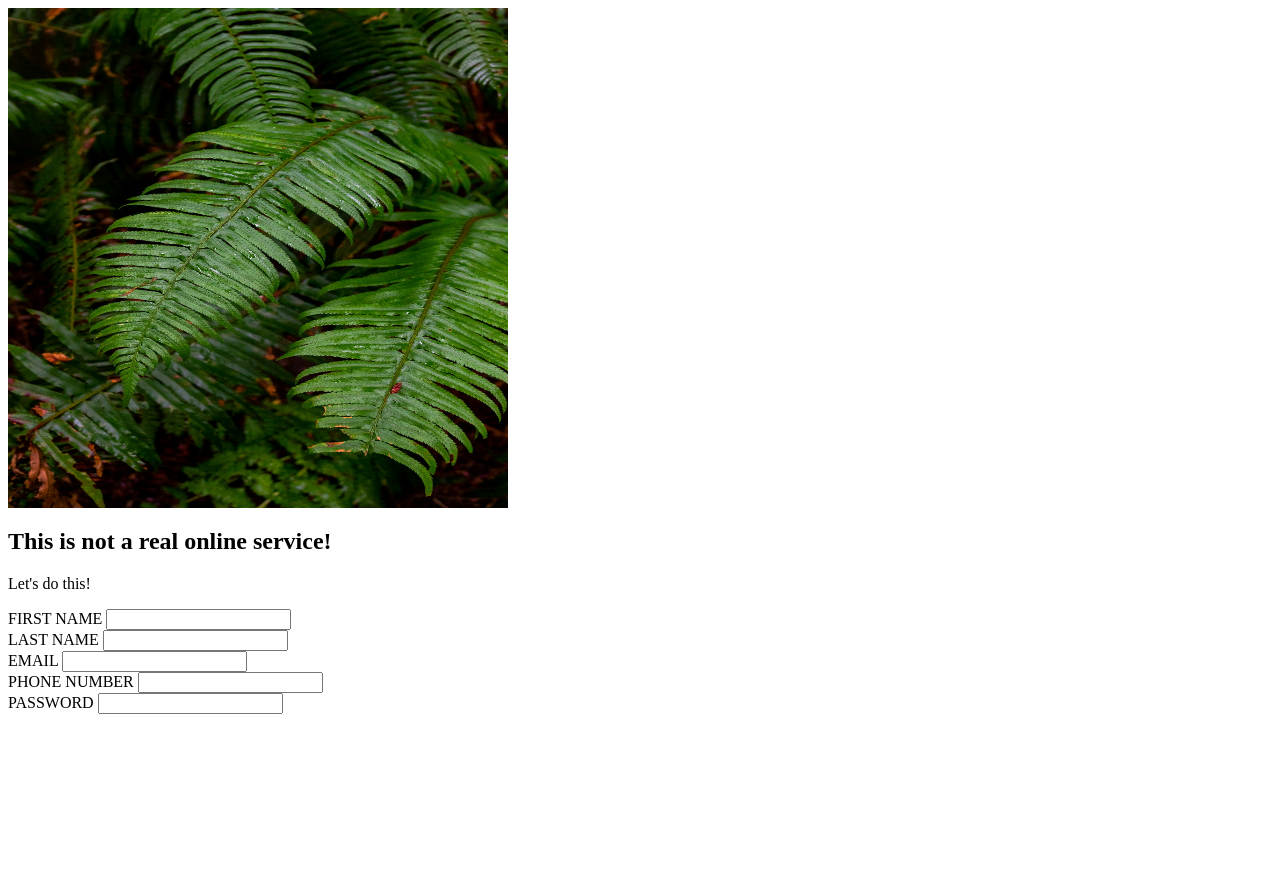
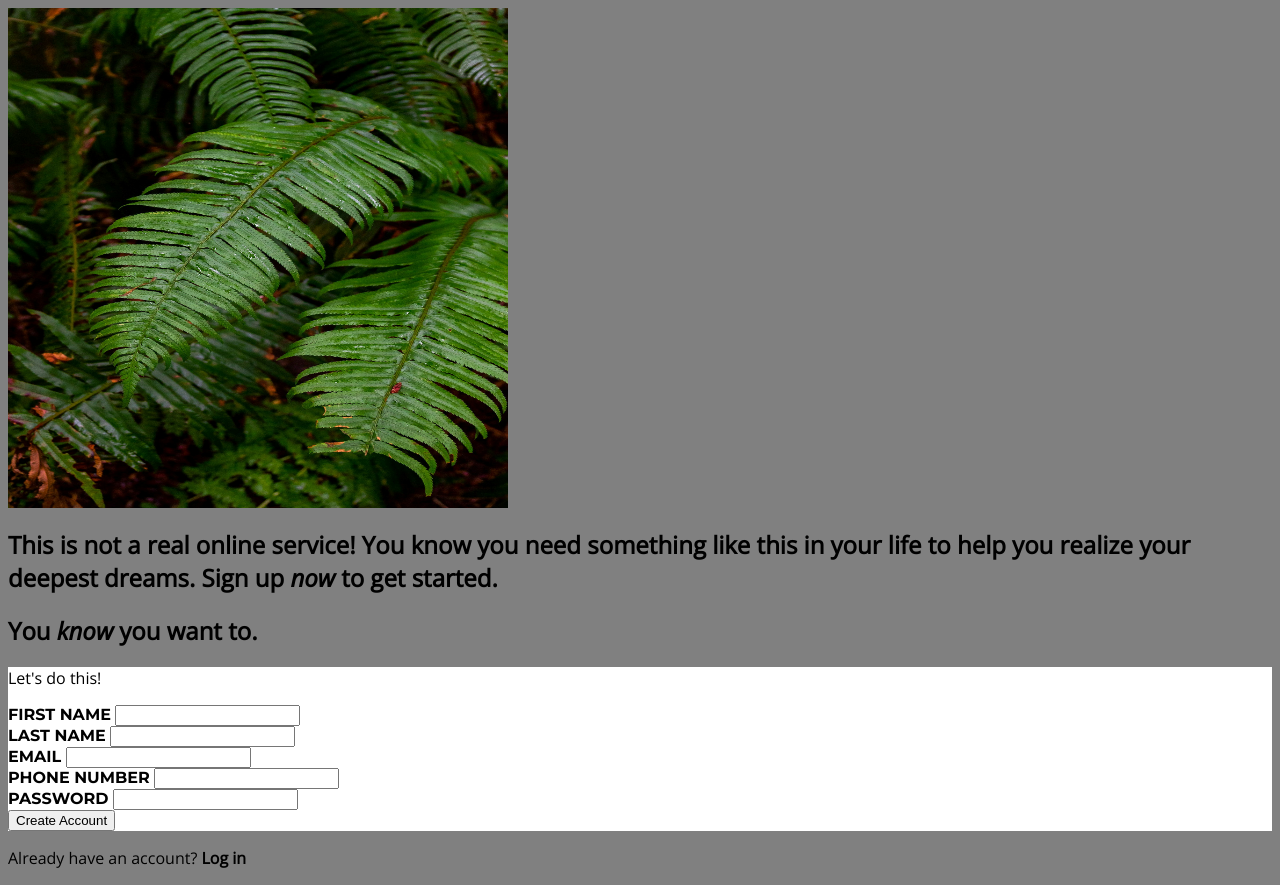
Before and after one commit to qvang/signup-form, a plain HTML site: page index.html in a window 1280 px wide. Before the commit the page ends 800 px from the top, so only its background shows below. Drawn offline with Linux system fonts and the light colour scheme.

Commit message:
Added fonts

```diff
--- a/index.html
+++ b/index.html
@@ -12,7 +12,11 @@
 
   <img src="image.jpg" />
 
-  <h2>This is not a real online service!</h2>
+  <h2>This is not a real online service! You know you need something like this in your life to help you realize your
+    deepest dreams.
+    Sign up <span>now</span> to get started.</h2>
+
+  <h2>You <span>know</span> you want to.</h2>
 
   <form>
     <p>Let's do this!</p>
@@ -42,9 +46,13 @@
       <input type="password" id="pwd" name="password" required />
     </div>
 
-
+    <div class="button">
+      <button type="submit">Create Account</button>
+    </div>
 
   </form>
+
+  <p>Already have an account? <strong>Log in</strong>
 
 </body>
 
--- a/styles.css
+++ b/styles.css
@@ -1,5 +1,54 @@
+@font-face {
+  font-family: "Open Sans Regular";
+  src: url(fonts/OpenSans-Regular.woff2);
+
+  font-weight: normal;
+  font-style: normal;
+  font-display: swap;
+}
+
+@font-face {
+  font-family: "Open Sans Italic";
+  src: url(fonts/OpenSans-Italic.woff2);
+
+  font-weight: normal;
+  font-style: italic;
+  font-display: swap;
+}
+
+@font-face {
+  font-family: "Monserrat Bold";
+  src: url(fonts/Montserrat-Bold.woff2);
+
+  font-weight: bold;
+  font-style: normal;
+  font-display: swap;
+}
+
+:root {}
+
+
+
 img {
   display: flex;
   height: 500px;
   width: 500px;
 }
+
+html {
+  background-color: grey;
+}
+
+form {
+  background-color: white;
+  font-family: "Monserrat Bold", "Open Sans Regular", sans-serif;
+}
+
+p,
+h2 {
+  font-family: "Open Sans Regular", sans-serif;
+}
+
+span {
+  font-family: "Open Sans Italic", sans-serif;
+}
```
Also changed, not shown: fonts/Montserrat-Bold.woff2 (added), fonts/OpenSans-Italic.woff2 (added), fonts/OpenSans-Regular.woff2 (added), 1 other file.
